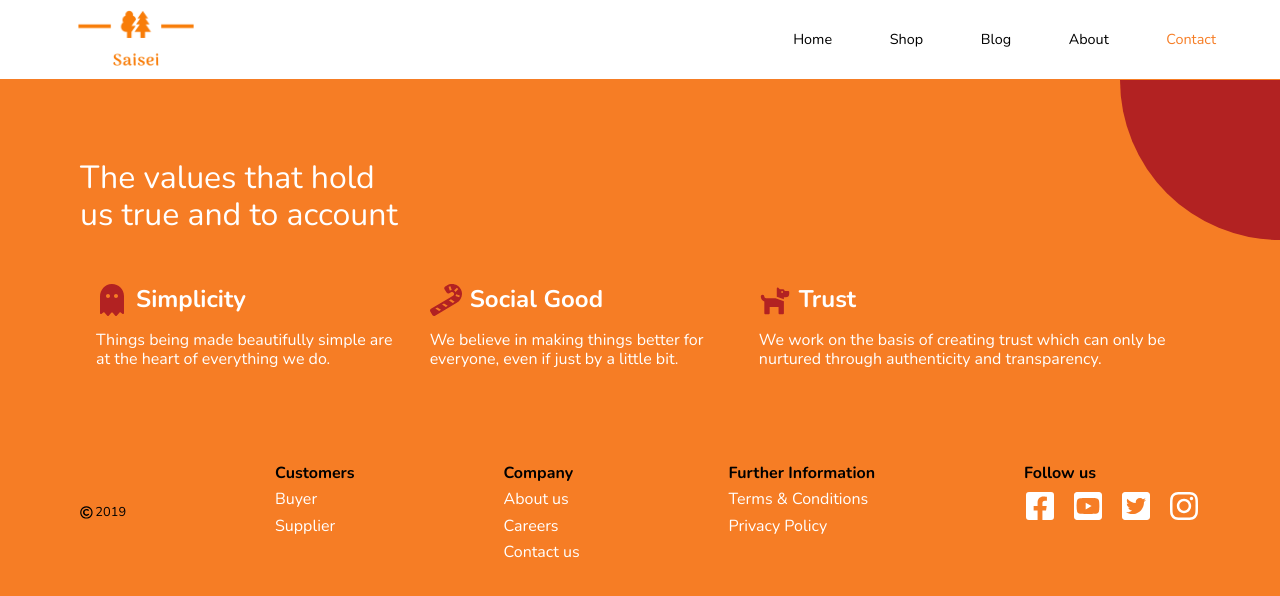
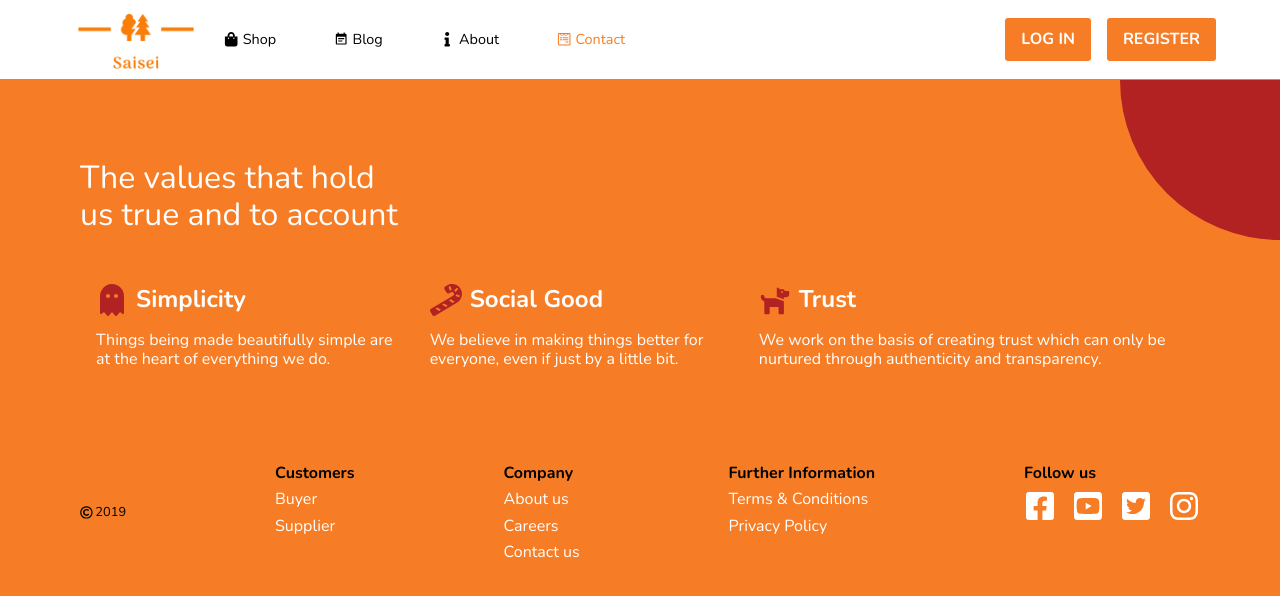
Before and after one commit to Squisl/ecommerce, a React app in the folder client/: page /contact in a window 1280 px wide. Shown: the top 596 px of the page. Built offline with nearby package versions, Linux system fonts and the light colour scheme.

Commit message:
change header

```diff
--- /dev/null
+++ b/client/src/components/Button/index.js
@@ -0,0 +1,16 @@
+import React from "react"
+import PropTypes from "prop-types"
+import styles from "./styles.module.css"
+
+const Button = ({label, onClick}) => (
+  <button onClick={onClick} className={styles.button}>
+    {label}
+  </button>
+)
+
+Button.propTypes = {
+  label: PropTypes.string.isRequired,
+  onClick: PropTypes.func,
+}
+
+export default Button
--- /dev/null
+++ b/client/src/components/Button/styles.module.css
@@ -0,0 +1,11 @@
+.button {
+  text-transform: uppercase;
+  font-weight: 600;
+  padding: 0.8em 1em;
+  border-radius: 3px;
+  cursor: pointer;
+  outline: none;
+  border: none;
+  background: var(--orange);
+  color: white;
+}
--- a/client/src/components/HeaderLink/HeaderLink.js
+++ b/client/src/components/HeaderLink/HeaderLink.js
@@ -3,13 +3,13 @@ import PropTypes from "prop-types"
 import {NavLink} from "react-router-dom"
 import styles from "./HeaderLink.module.css"
 
-const HeaderLink = ({exact, path, label}) => (
+const HeaderLink = ({children, exact, path, label}) => (
   <NavLink
     exact={exact}
     to={path}
     className={styles.nav__link}
     activeClassName={styles.nav__link_orange}>
-    {label}
+    {children} <span className={styles.label}>{label}</span>
   </NavLink>
 )
 
--- a/client/src/components/HeaderLink/HeaderLink.module.css
+++ b/client/src/components/HeaderLink/HeaderLink.module.css
@@ -2,8 +2,14 @@
   font-size: 0.9rem;
   color: black;
   text-decoration: none;
+  display: flex;
+  align-items: center;
 }
 
 .nav__link_orange {
   color: var(--orange);
 }
+
+.label {
+  margin-left: 0.3em;
+}
--- a/client/src/components/Pagination/Pagination.module.css
+++ b/client/src/components/Pagination/Pagination.module.css
@@ -16,6 +16,7 @@
   border-radius: 3px;
   color: var(--orange);
   cursor: pointer;
+  outline: none;
 }
 
 .pagination__page {
@@ -25,6 +26,7 @@
   border: none;
   border-radius: 3px;
   cursor: pointer;
+  outline: none;
 }
 
 .selected {
--- a/client/src/routes/Header/Header.js
+++ b/client/src/routes/Header/Header.js
@@ -3,20 +3,36 @@ import {Link} from "react-router-dom"
 import styles from "./Header.module.css"
 import Logo from "../../assets/images/logo.png"
 import HeaderLink from "../../components/HeaderLink/HeaderLink"
+import {FaShoppingBag, FaInfo, FaWpforms} from "react-icons/fa"
+import {MdEventNote} from "react-icons/md"
+import Button from "../../components/Button"
 
 const Header = () => {
   return (
     <header className={styles.header}>
-      <Link to="/" className={styles.logo__container}>
-        <img src={Logo} alt="logo" className={styles.logo} />
-      </Link>
-      <nav className={styles.header__nav}>
-        <HeaderLink exact={true} path="/" label="Home" />
-        <HeaderLink path="/shop" label="Shop" />
-        <HeaderLink path="/blog" label="Blog" />
-        <HeaderLink path="/about" label="About" />
-        <HeaderLink path="/contact" label="Contact" />
-      </nav>
+      <div className={styles.header__left}>
+        <Link to="/" className={styles.logo__container}>
+          <img src={Logo} alt="logo" className={styles.logo} />
+        </Link>
+        <nav className={styles.header__nav}>
+          <HeaderLink path="/shop" label="Shop">
+            <FaShoppingBag />
+          </HeaderLink>
+          <HeaderLink path="/blog" label="Blog">
+            <MdEventNote />
+          </HeaderLink>
+          <HeaderLink path="/about" label="About">
+            <FaInfo />
+          </HeaderLink>
+          <HeaderLink path="/contact" label="Contact">
+            <FaWpforms />
+          </HeaderLink>
+        </nav>
+      </div>
+      <div className={styles.header__right}>
+        <Button label="Log in" />
+        <Button label="Register" />
+      </div>
     </header>
   )
 }
--- a/client/src/routes/Header/Header.module.css
+++ b/client/src/routes/Header/Header.module.css
@@ -11,14 +11,35 @@
   z-index: 5;
 }
 
+.header__left {
+  display: flex;
+  align-items: center;
+}
+
+.header__left > *:not(:last-child) {
+  margin-right: 1em;
+}
+
 .logo__container {
   width: 9em;
+  height: 5em;
+  display: flex;
+  align-items: center;
+  overflow: hidden;
 }
 
 .logo {
   width: 100%;
 }
 
+.header__nav {
+  display: flex;
+}
+
 .header__nav > *:not(:last-child) {
   margin-right: 4em;
 }
+
+.header__right > *:not(:last-child) {
+  margin-right: 1em;
+}
```
